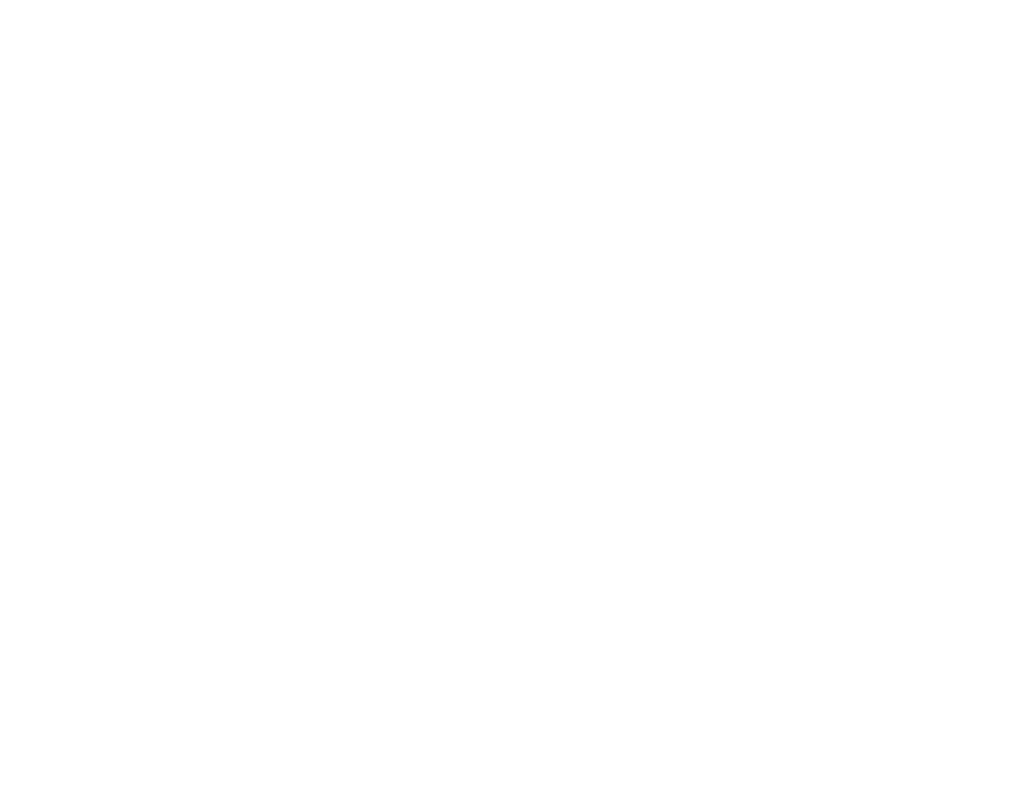
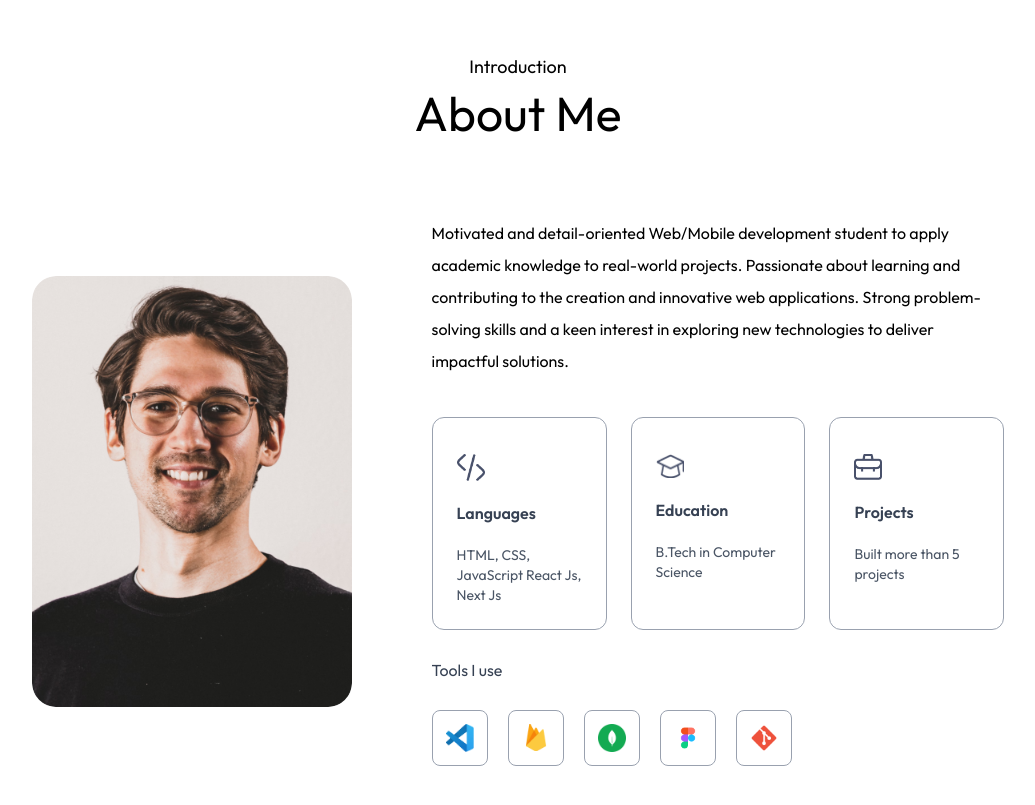
Before and after one commit to Sunly24/smxxth-portfolio, a Next.js app: page / in a window 1280 px wide. Shown: the part 787-1592 px from the top of the page, without its empty margins (122-1157 px from the left). Before the commit the page ends 800 px from the top, so only its background shows below. Built offline with nearby package versions, Linux system fonts and the light colour scheme; a web font is replaced by a local one.

Commit message:
implement_about_me_component

```diff
--- /dev/null
+++ b/app/components/About.jsx
@@ -0,0 +1,57 @@
+import React from "react";
+import Image from "next/image";
+import { assets, infoList, toolsData } from "@/assets/assets";
+
+const About = () => {
+  return (
+    <div id="about" className="w-full px-[12%] py-10 scroll-mt-20">
+      <h4 className="text-center mb-2 text-lg">Introduction</h4>
+      <h2 className="text-center text-5xl">About Me</h2>
+      <div className="flex w-full flex-col lg:flex-row items-center gap-20 my-20">
+        <div className="w-64 sm:w-80 rounded-3xl max-w-none">
+          <Image
+            src={assets.user_image}
+            alt="user"
+            className=" rounded-3xl w-full"
+          />
+        </div>
+        <div className="flex-1">
+          <p className="mb-10 max-w-2xl">
+            Motivated and detail-oriented Web/Mobile development student to
+            apply academic knowledge to real-world projects. Passionate about
+            learning and contributing to the creation and innovative web
+            applications. Strong problem-solving skills and a keen interest in
+            exploring new technologies to deliver impactful solutions.
+          </p>
+          <ul className="grid grid-cols-1 sm:grid-cols-3 gap-6 max-w-2xl">
+            {infoList.map(({ icon, iconDark, title, description }, index) => (
+              <li
+                className="border-[0.5px] border-gray-400 rounded-xl p-6 cursor-pointer hover:bg-blue-100 hover:-translate-y-1 duration-500"
+                key={index}
+              >
+                <Image src={icon} alt={title} className="w-7 mt-3" />
+                <h3 className="my-4 font-semibold text-gray-700">{title}</h3>
+                <p className="text-gray-600 text-sm">{description}</p>
+              </li>
+            ))}
+          </ul>
+
+          <h4 className="my-6 text-gray-700">Tools I use</h4>
+
+          <ul className="flex items-center gap-3 sm:gap-5">
+            {toolsData.map((tool, index) => (
+              <li
+                className="flex items-center justify-center w-12 sm:w-14 aspect-square border border-gray-400 rounded-lg cursor-pointer hover:-translate-y-1 duration-500"
+                key={index}
+              >
+                <Image src={tool} alt="Tool" className="w-5 sm:w-7" />
+              </li>
+            ))}
+          </ul>
+        </div>
+      </div>
+    </div>
+  );
+};
+
+export default About;
--- a/app/components/Navbar.jsx
+++ b/app/components/Navbar.jsx
@@ -1,9 +1,10 @@
-import React, { useRef } from "react";
+import React, { useEffect, useRef, useState } from "react";
 import Image from "next/image";
 import { assets } from "@/assets/assets";
 
 const Navbar = () => {
-  const sideMenuRef = useRef();
+  const [isScroll, setIsScroll] = useState(false);
+  const sideMenuRef = useRef(null);
 
   const openMenu = () => {
     sideMenuRef.current.style.transform = "translateX(-16rem)";
@@ -12,13 +13,35 @@ const Navbar = () => {
     sideMenuRef.current.style.transform = "translateX(16rem)";
   };
 
+  useEffect(() => {
+    const handleScroll = () => {
+      const y = typeof window !== "undefined" ? window.scrollY : 0;
+      setIsScroll(y > 50);
+    };
+
+    if (typeof window !== "undefined") {
+      window.addEventListener("scroll", handleScroll, { passive: true });
+      handleScroll();
+    }
+
+    return () => {
+      if (typeof window !== "undefined") {
+        window.removeEventListener("scroll", handleScroll);
+      }
+    };
+  }, []);
+
   return (
     <>
       <div className="fixed top-0 right-0 w-11/12 -z-10 translate-y-[-80%]">
         <Image src={assets.header_bg_color} alt="" className="w-full" />
       </div>
 
-      <nav className="w-full fixed px-5 lg:px-8 xl:px-[8%] py-4 flex items-center justify-between z-50">
+      <nav
+        className={`w-full fixed px-5 lg:px-8 xl:px-[8%] py-4 flex items-center justify-between z-50 ${
+          isScroll ? "bg-white/50 nav-backdrop shadow-sm" : ""
+        }`}
+      >
         <a href="#top">
           <Image
             src={assets.logo}
@@ -27,7 +50,11 @@ const Navbar = () => {
           />
         </a>
 
-        <ul className="hidden md:flex items-center gap-6 lg:gap-8 rounded-full px-12 py-3 bg-white shadow-sm bg-opacity-50">
+        <ul
+          className={`hidden md:flex items-center gap-6 lg:gap-8 rounded-full px-12 py-3 ${
+            isScroll ? "" : "bg-white shadow-sm bg-opacity-50"
+          }`}
+        >
           <li>
             <a href="#top">Home</a>
           </li>
--- a/app/globals.css
+++ b/app/globals.css
@@ -3,3 +3,9 @@
 * {
   font-family: Outfit;
 }
+
+/* Add explicit -webkit- and standard backdrop-filter rules for broader browser support */
+.nav-backdrop {
+  -webkit-backdrop-filter: blur(12px);
+  backdrop-filter: blur(12px);
+}
--- a/app/layout.js
+++ b/app/layout.js
@@ -16,7 +16,7 @@ export const metadata = {
 
 export default function RootLayout({ children }) {
   return (
-    <html lang="en">
+    <html lang="en" className="scroll-smooth">
       <body
         className={`${outfitSans.className} ${ovoSans.className} antialiased leading-8 overflow-x-hidden`}
       >
--- a/app/page.js
+++ b/app/page.js
@@ -1,4 +1,5 @@
 "use client"
+import About from "./components/About";
 import Header from "./components/Header";
 import Navbar from "./components/Navbar";
 
@@ -7,6 +8,7 @@ export default function Home() {
     <>
       <Navbar />
       <Header />
+      <About />
     </>
   );
 }
```
